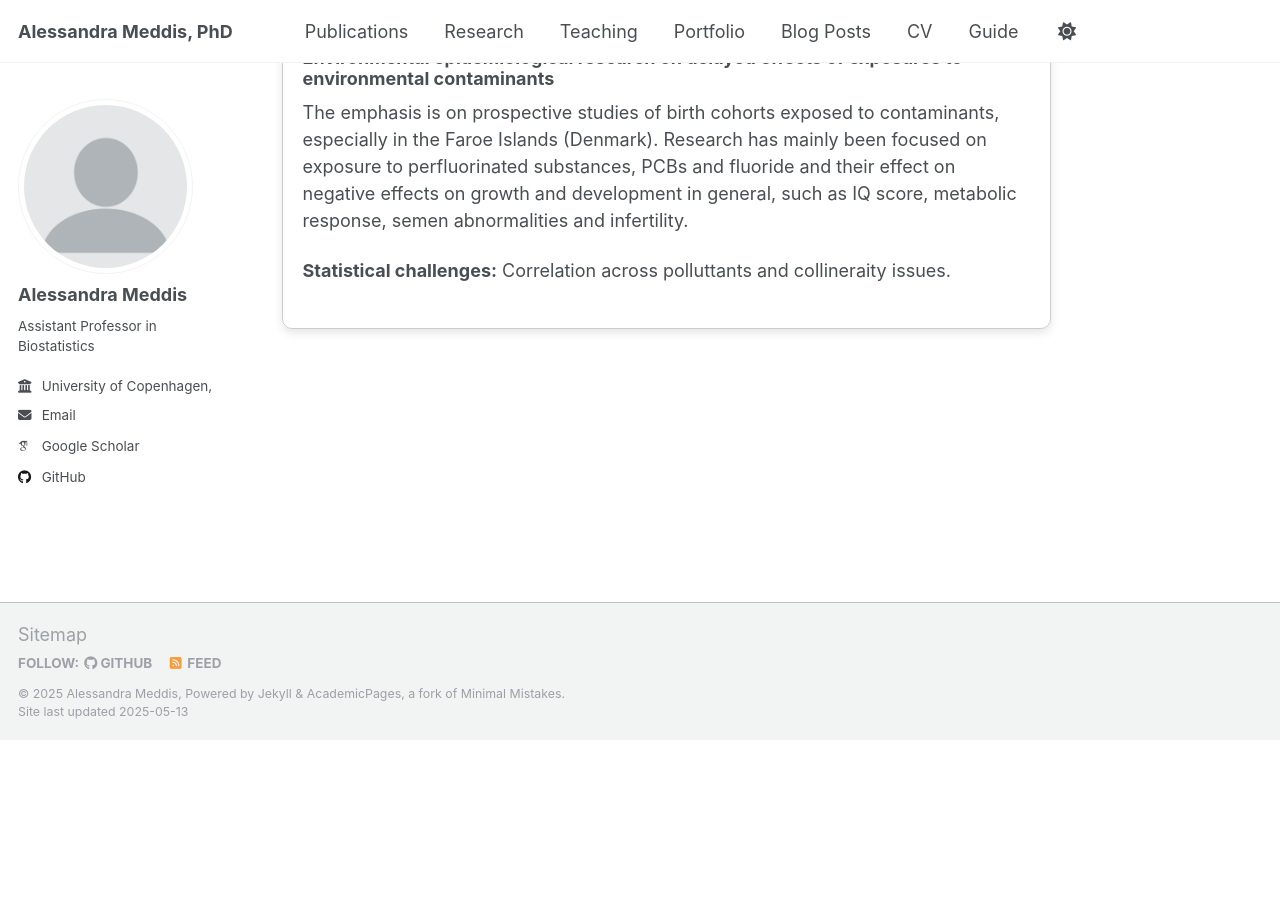
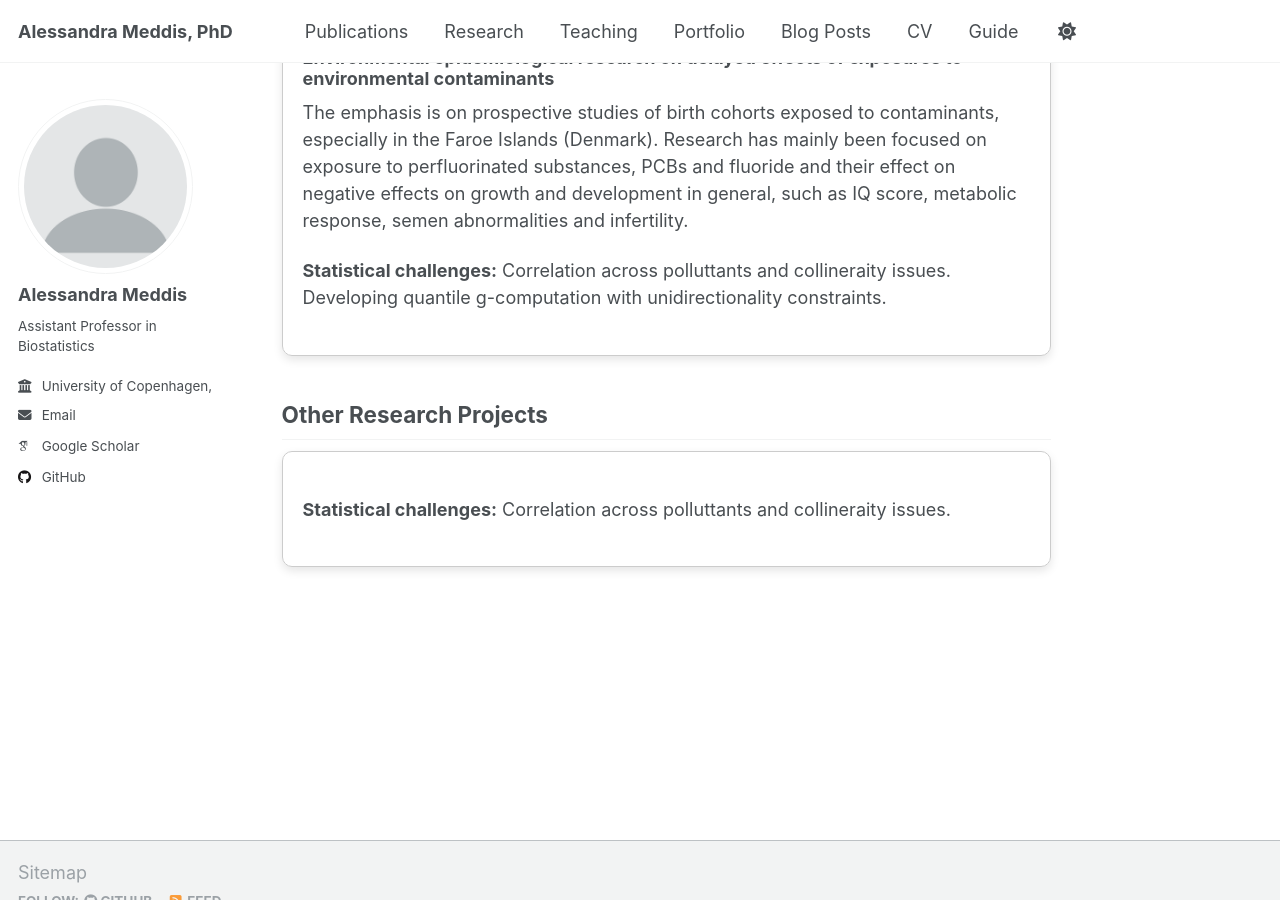
Before and after one commit to AMeddis/ameddis.github.io, a Jekyll site: the page built from _pages/research.md, in a window 1280 px wide and 900 px high, scrolled down 2652 px. Built offline with Jekyll 4.4.1, drawn with Linux system fonts in a browser that asks for light colours; some web fonts are replaced; before the commit the page ends 3392 px from its top, so only the background shows below that.

Commit message:
Update research.md

```diff
--- a/_pages/research.md
+++ b/_pages/research.md
@@ -79,5 +79,15 @@ and we employ stochastic interventions to identify the effect of a treatment bre
 <p> The emphasis is on prospective studies of birth cohorts exposed to contaminants, especially in the Faroe Islands (Denmark).
    Research has mainly been focused on exposure to perfluorinated substances, PCBs and fluoride and their effect on negative effects on growth and development in general, such as IQ score, metabolic response, semen abnormalities and  infertility.
    </p>
+<p> <strong> Statistical challenges:</strong> Correlation across polluttants and collineraity issues. Developing quantile g-computation with unidirectionality constraints. </p>
+</div>
+
+
+## Other Research Projects
+
+<div style="border: 1px solid #ccc; border-radius: 10px; padding: 20px; margin-bottom: 30px; box-shadow: 0px 4px 10px rgba(0,0,0,0.1);">
+<h3 style="margin-top: 0;">  </h3>
+<p>
+   </p>
 <p> <strong> Statistical challenges:</strong> Correlation across polluttants and collineraity issues. </p>
 </div>
```
